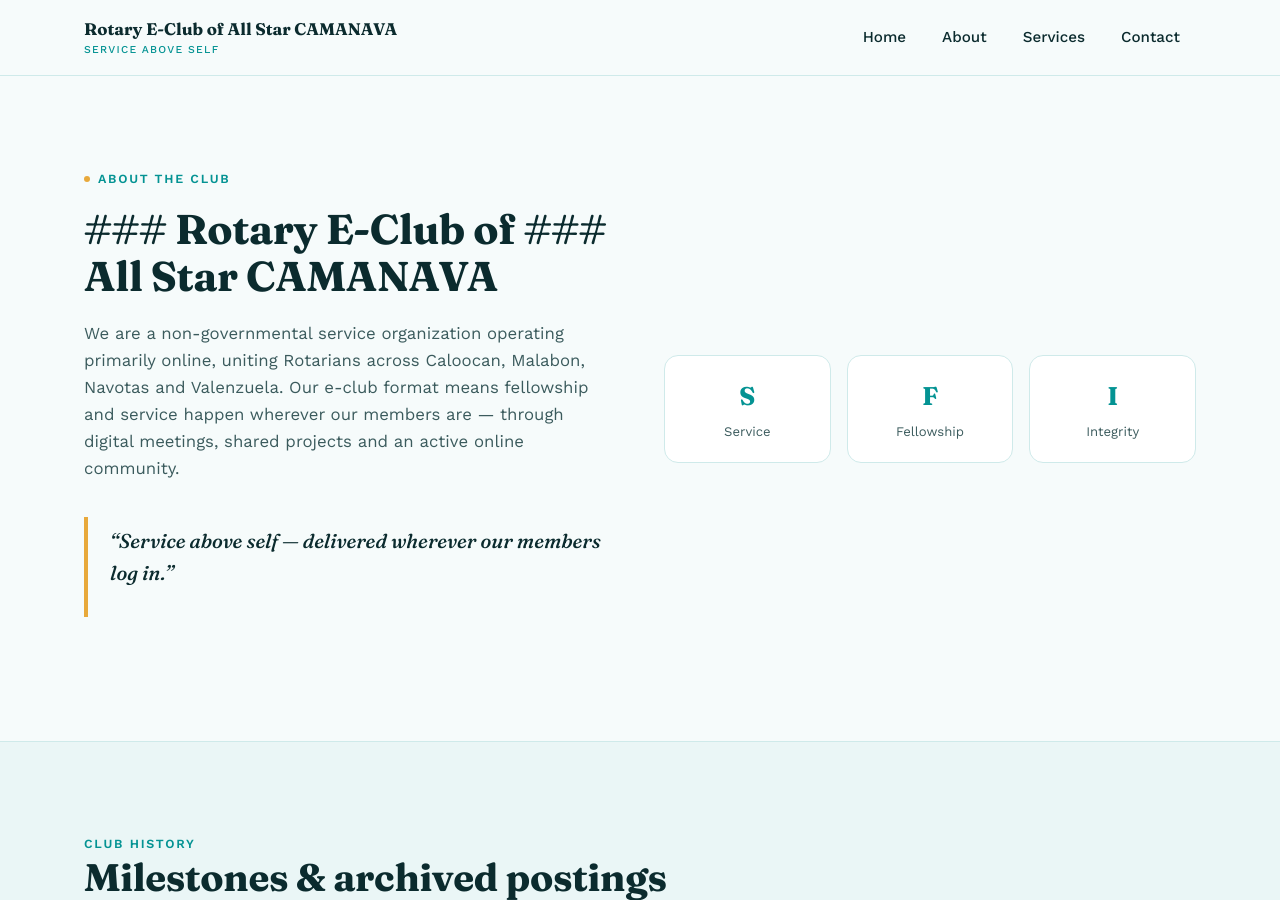
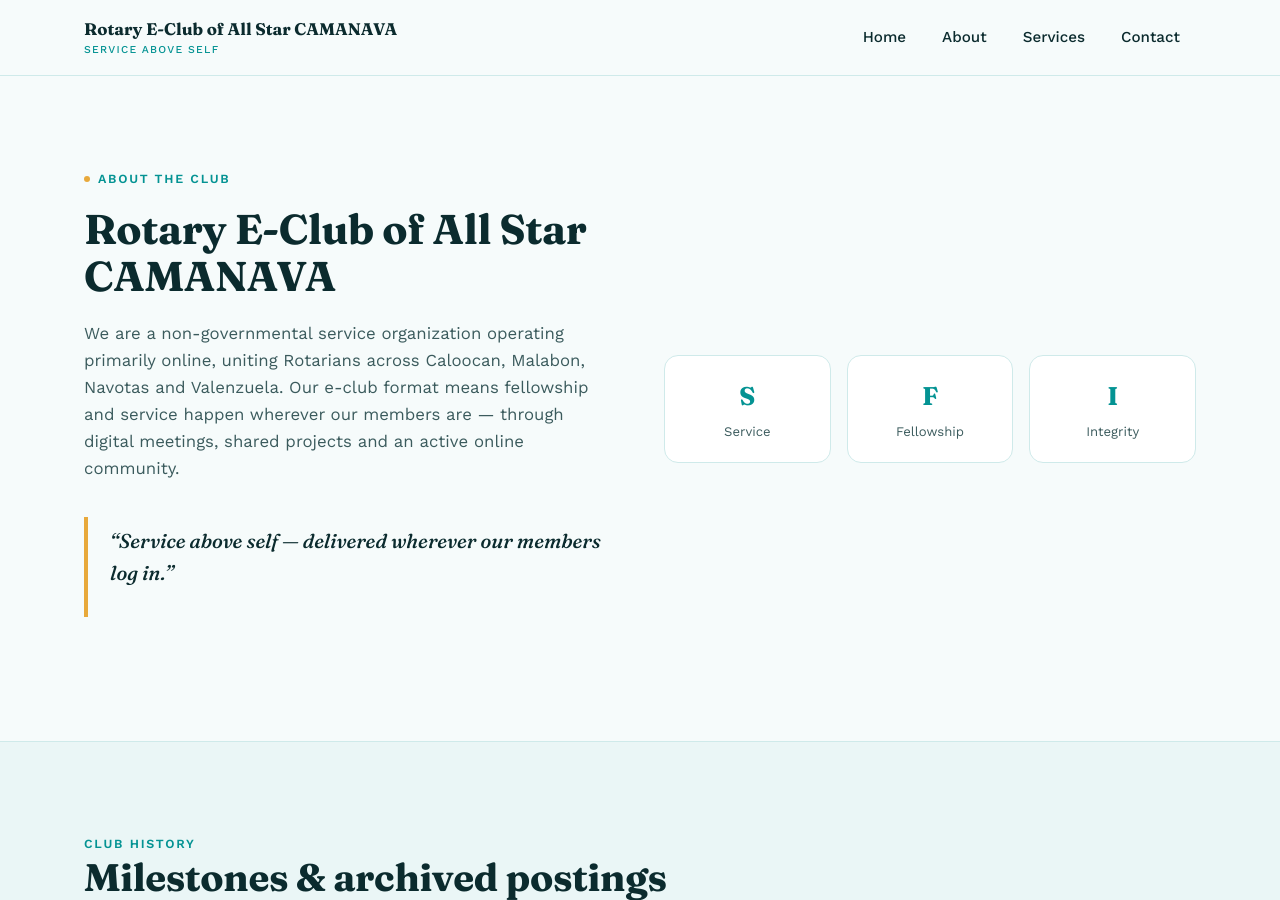
Before and after one commit to allstarcamanava/allstarcamanava.github.io, a Jekyll site: the page built from about.html, in a window 1280 px wide and 900 px high. Built offline with Jekyll 4.4.1, drawn with Linux system fonts in a browser that asks for light colours.

```diff
--- a/_data/about.yml
+++ b/_data/about.yml
@@ -1,8 +1,7 @@
 eyebrow: About the Club
 title: |-
-  ### Rotary E-Club of
-
-  ### All Star CAMANAVA
+  Rotary E-Club of
+  All Star CAMANAVA
 intro: We are a non-governmental service organization operating primarily
   online, uniting Rotarians across Caloocan, Malabon, Navotas and Valenzuela.
   Our e-club format means fellowship and service happen wherever our members are
```
